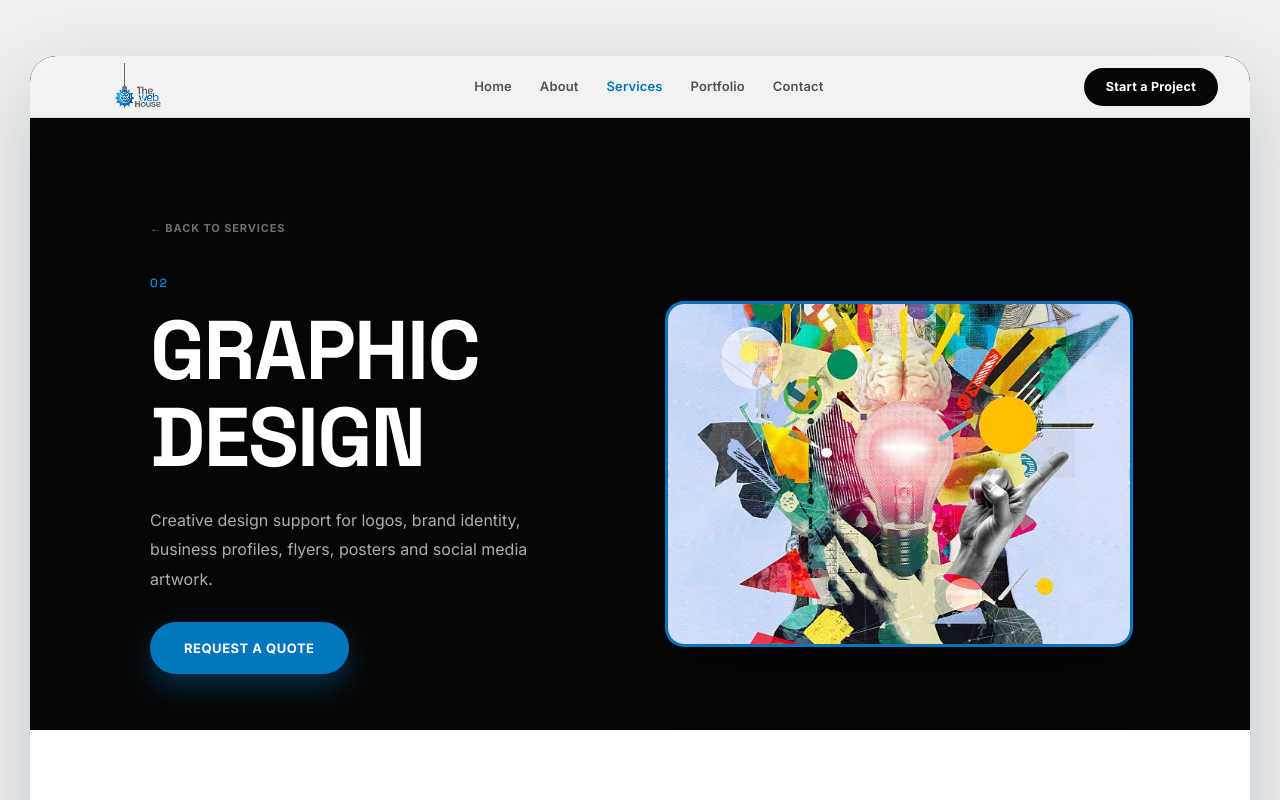
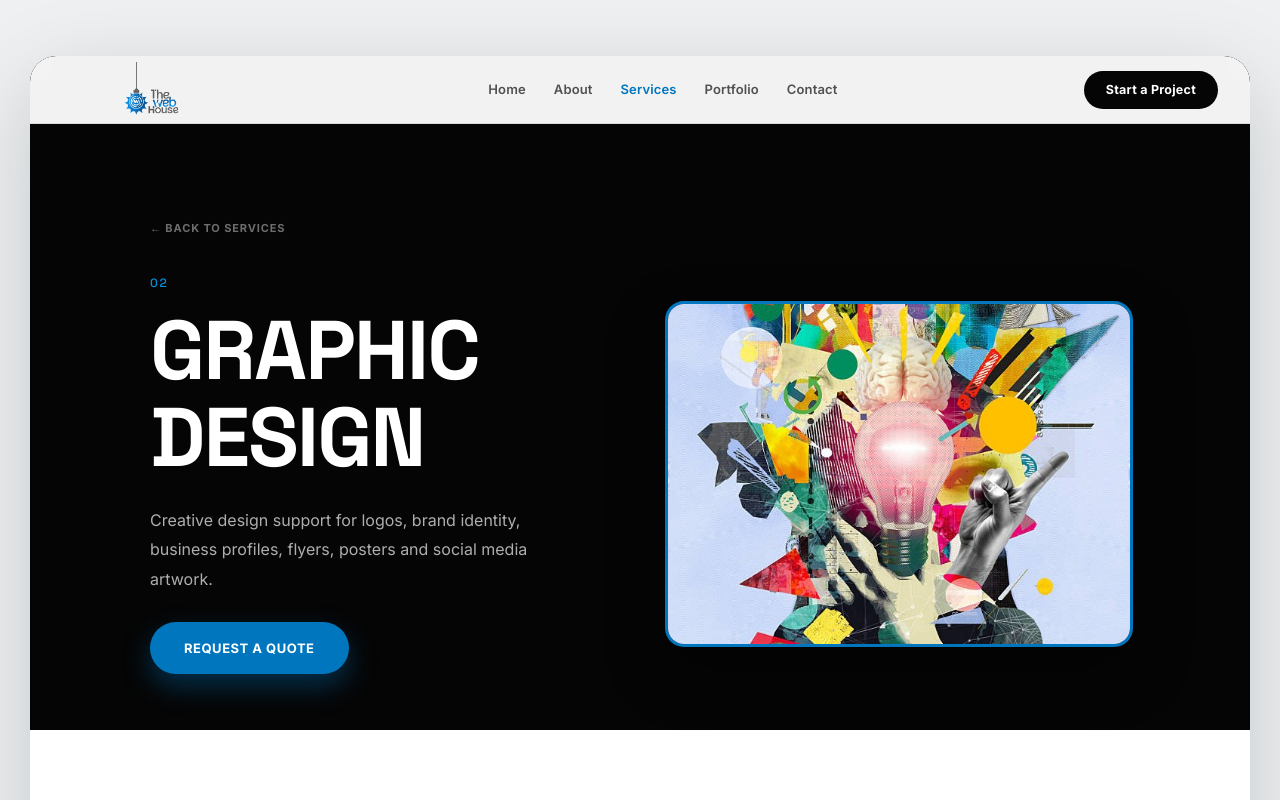
Before and after one commit to mbtmathe-star/webhouse-design, a React (Vite) app: page /services/graphic-design in a window 1280 px wide. Shown: the top 800 px of the page. Built offline with nearby package versions, Linux system fonts and the light colour scheme.

Commit message:
Increase navbar logo size
- Desktop: logo 152x48 -> 180x56px, nav min-height 62 -> 68px
- Tablet (<=960px): logo 140x44 -> 152x48px (prev desktop size)
- Mobile (<=430px): unchanged at 124x39px

Co-Authored-By: Claude Sonnet 4.6 <noreply@anthropic.com>

```diff
--- a/src/components/layout/Navbar.module.css
+++ b/src/components/layout/Navbar.module.css
@@ -13,7 +13,7 @@
 .nav {
   position: relative;
   width: 100%;
-  min-height: 62px;
+  min-height: 68px;
   padding: 0 32px;
   display: flex;
   align-items: center;
@@ -34,8 +34,8 @@
 }
 
 .logo {
-  width: 152px;
-  height: 48px;
+  width: 180px;
+  height: 56px;
   object-fit: contain;
   display: block;
 }
@@ -212,8 +212,8 @@
   }
 
   .logo {
-    width: 140px;
-    height: 44px;
+    width: 152px;
+    height: 48px;
   }
 }
 
```
